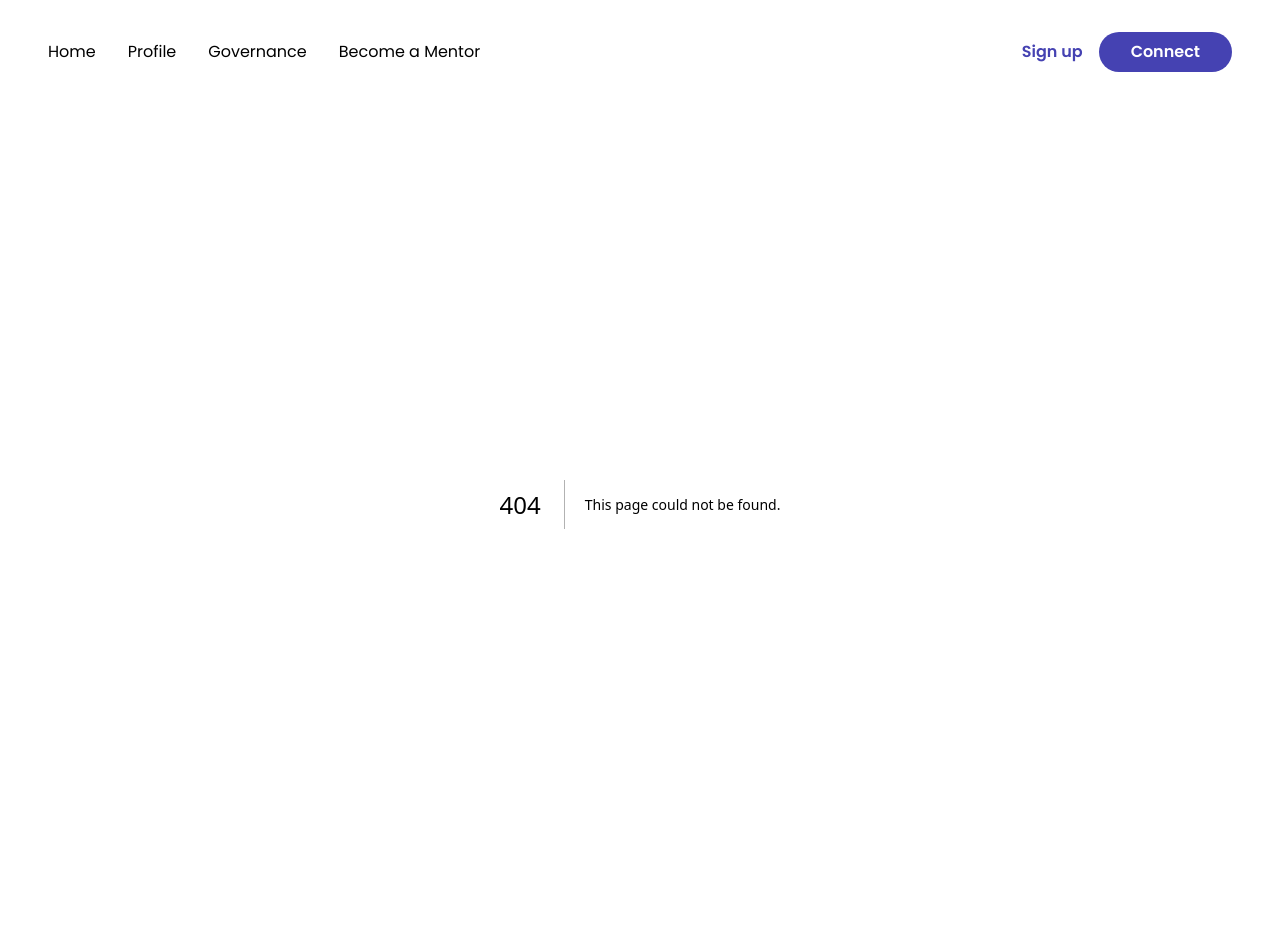
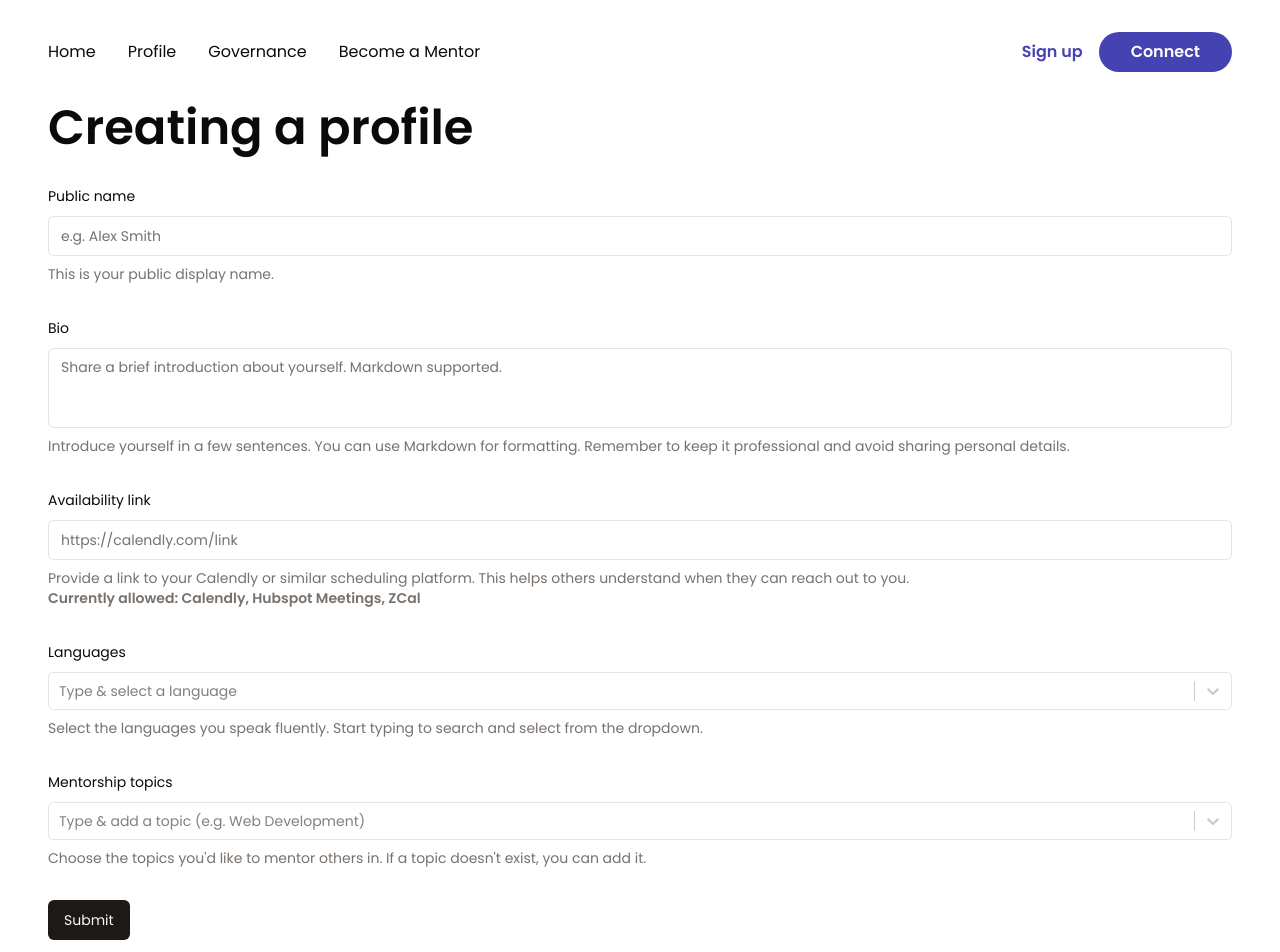
Before and after one commit to Nexa-Havenworks/mejora, a Next.js app: page /profile/create in a window 1280 px wide. Before the commit this address had no page. Shown: the top 952 px of the page. Built offline with nearby package versions, Linux system fonts and the light colour scheme.

Commit message:
implement profile creation page

```diff
--- /dev/null
+++ b/app/profile/create/page.tsx
@@ -0,0 +1,10 @@
+import { ProfileForm } from '@/components/forms/ProfileForm'
+
+export default function CreateProfile() {
+    return (
+        <div>
+            <h1 className='mb-8 text-5xl font-semibold'>Creating a profile</h1>
+            <ProfileForm />
+        </div>
+    )
+}
--- /dev/null
+++ b/components/forms/ProfileForm.tsx
@@ -0,0 +1,193 @@
+'use client'
+
+import { zodResolver } from '@hookform/resolvers/zod'
+import { useForm } from 'react-hook-form'
+import * as z from 'zod'
+
+import profileSchema from '@/lib/schemas/profile'
+
+import { Button } from '../ui/button'
+import { Form, FormControl, FormDescription, FormField, FormItem, FormLabel, FormMessage } from '../ui/form'
+import { Input } from '../ui/input'
+import { MultiSelect } from '../ui/multiselect'
+import { Textarea } from '../ui/textarea'
+
+const languages = [
+    { label: 'Arabic', value: 'ar' },
+    { label: 'Bengali', value: 'bn' },
+    { label: 'Chinese', value: 'zh' },
+    { label: 'English', value: 'en' },
+    { label: 'Hindi', value: 'hi' },
+    { label: 'Indonesian', value: 'id' },
+    { label: 'Portuguese', value: 'pt' },
+    { label: 'Russian', value: 'ru' },
+    { label: 'Spanish', value: 'es' },
+    { label: 'Urdu', value: 'ur' }
+]
+
+const topics = [
+    { label: 'Analytics', value: 'Analytics' },
+    { label: 'Blockchain Usage', value: 'Blockchain Usage' },
+    { label: 'Community Building', value: 'Community Building' },
+    { label: 'Crypto Basics', value: 'Crypto Basics' },
+    { label: 'Crypto Trading', value: 'Crypto Trading' },
+    { label: 'Design', value: 'Design' },
+    { label: 'Emotional Management', value: 'Emotional Management' },
+    { label: 'English Proficiency', value: 'English Proficiency' },
+    { label: 'Fundamental Analysis', value: 'Fundamental Analysis' },
+    { label: 'GameFi', value: 'GameFi' },
+    { label: 'Graphic Design', value: 'Graphic Design' },
+    { label: 'Hackathons', value: 'Hackathons' },
+    { label: 'Integration', value: 'Integration' },
+    { label: 'Investments', value: 'Investments' },
+    { label: 'IoT in Web3', value: 'IoT in Web3' },
+    { label: 'Job Search Strategies', value: 'Job Search Strategies' },
+    { label: 'Marketing', value: 'Marketing' },
+    { label: 'NFTs', value: 'NFTs' },
+    { label: 'Personal Finance', value: 'Personal Finance' },
+    { label: 'Personal Growth', value: 'Personal Growth' },
+    { label: 'Product Development', value: 'Product Development' },
+    { label: 'Programming', value: 'Programming' },
+    { label: 'Resume Building', value: 'Resume Building' },
+    { label: 'Risk Management', value: 'Risk Management' },
+    { label: 'Taxation in Crypto', value: 'Taxation in Crypto' },
+    { label: 'Technical Analysis', value: 'Technical Analysis' },
+    { label: 'Thriving Abroad', value: 'Thriving Abroad' },
+    { label: 'User Experience', value: 'User Experience' },
+    { label: 'Web3 Development', value: 'Web3 Development' },
+    { label: 'Web3 Professional Shift', value: 'Web3 Professional Shift' }
+]
+
+export function ProfileForm() {
+    const form = useForm<z.infer<typeof profileSchema>>({
+        resolver: zodResolver(profileSchema),
+        defaultValues: {
+            publicName: '',
+            bio: '',
+            languages: [],
+            availabilityLink: '',
+            topics: []
+        }
+    })
+
+    function onSubmit(values: z.infer<typeof profileSchema>) {
+        console.log(values)
+    }
+
+    return (
+        <Form {...form}>
+            <form onSubmit={form.handleSubmit(onSubmit)} className='space-y-8'>
+                <FormField
+                    control={form.control}
+                    name='publicName'
+                    render={({ field }) => (
+                        <FormItem>
+                            <FormLabel>Public name</FormLabel>
+                            <FormControl>
+                                <Input placeholder='e.g. Alex Smith' {...field} />
+                            </FormControl>
+                            <FormDescription>This is your public display name.</FormDescription>
+                            <FormMessage />
+                        </FormItem>
+                    )}
+                />
+
+                <FormField
+                    control={form.control}
+                    name='bio'
+                    render={({ field }) => (
+                        <FormItem>
+                            <FormLabel>Bio</FormLabel>
+                            <FormControl>
+                                <Textarea
+                                    placeholder='Share a brief introduction about yourself. Markdown supported.'
+                                    className='resize-none'
+                                    {...field}
+                                />
+                            </FormControl>
+                            <FormDescription>
+                                Introduce yourself in a few sentences. You can use Markdown for formatting. Remember to
+                                keep it professional and avoid sharing personal details.
+                            </FormDescription>
+                            <FormMessage />
+                        </FormItem>
+                    )}
+                />
+
+                <FormField
+                    control={form.control}
+                    name='availabilityLink'
+                    render={({ field }) => (
+                        <FormItem>
+                            <FormLabel>Availability link</FormLabel>
+                            <FormControl>
+                                <Input placeholder='https://calendly.com/link' {...field} />
+                            </FormControl>
+                            <FormDescription>
+                                Provide a link to your Calendly or similar scheduling platform. This helps others
+                                understand when they can reach out to you.
+                                <br />
+                                <span className='font-semibold'>
+                                    Currently allowed: Calendly, Hubspot Meetings, ZCal
+                                </span>
+                            </FormDescription>
+                            <FormMessage />
+                        </FormItem>
+                    )}
+                />
+
+                <FormField
+                    control={form.control}
+                    name='languages'
+                    render={({ field: { onChange, value, ref } }) => (
+                        <FormItem>
+                            <FormLabel>Languages</FormLabel>
+                            <FormControl>
+                                <MultiSelect
+                                    placeholder='Type & select a language'
+                                    options={languages}
+                                    ref={ref}
+                                    value={languages.filter(language => value.includes(language.value))}
+                                    onChange={(value: typeof languages) =>
+                                        onChange(value.map(language => language.value))
+                                    }
+                                />
+                            </FormControl>
+                            <FormDescription>
+                                Select the languages you speak fluently. Start typing to search and select from the
+                                dropdown.
+                            </FormDescription>
+                            <FormMessage />
+                        </FormItem>
+                    )}
+                />
+
+                <FormField
+                    control={form.control}
+                    name='topics'
+                    render={({ field: { onChange, value, ref } }) => (
+                        <FormItem>
+                            <FormLabel>Mentorship topics</FormLabel>
+                            <FormControl>
+                                <MultiSelect
+                                    placeholder='Type & add a topic (e.g. Web Development)'
+                                    options={topics}
+                                    ref={ref}
+                                    value={topics.filter(topic => value.includes(topic.value))}
+                                    onChange={(value: typeof topics) => onChange(value.map(topic => topic.value))}
+                                />
+                            </FormControl>
+                            <FormDescription>
+                                Choose the topics you&apos;d like to mentor others in. If a topic doesn&apos;t exist,
+                                you can add it.
+                            </FormDescription>
+                            <FormMessage />
+                        </FormItem>
+                    )}
+                />
+
+                <Button type='submit'>Submit</Button>
+            </form>
+        </Form>
+    )
+}
```
